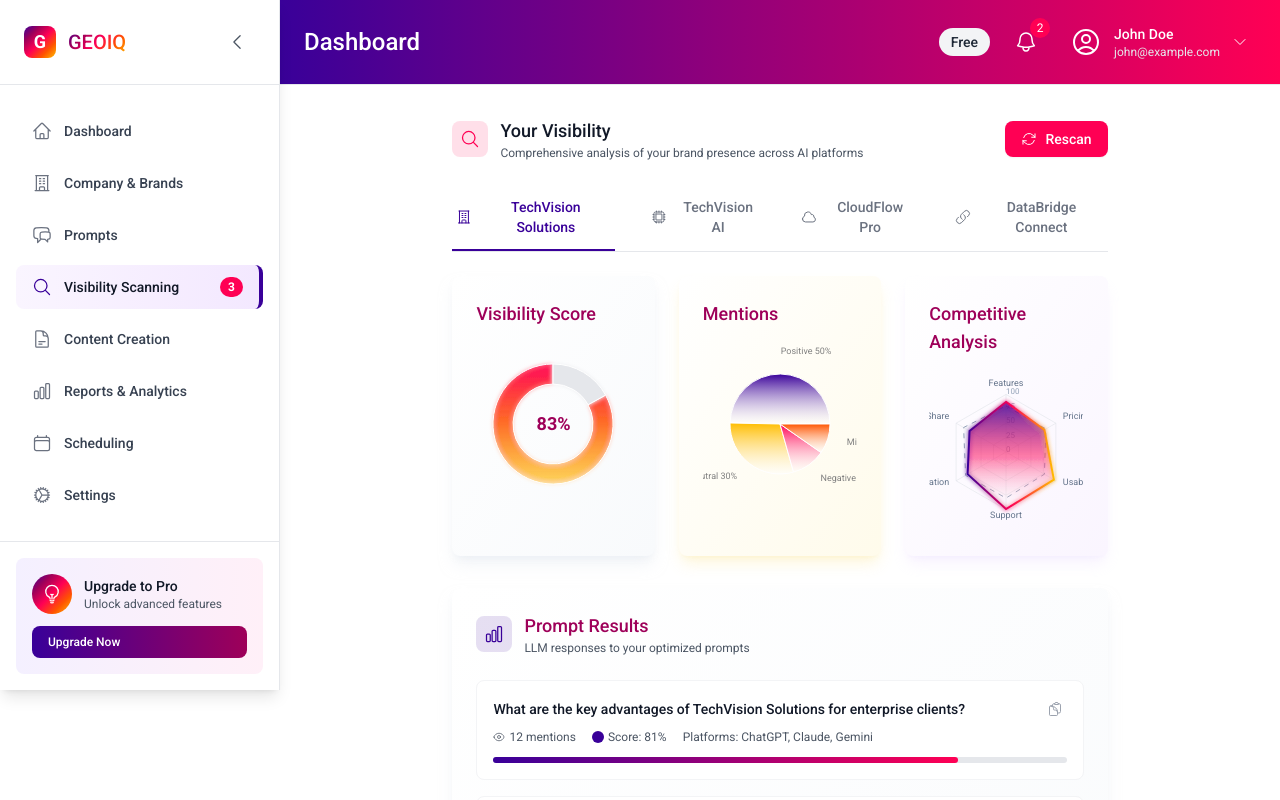
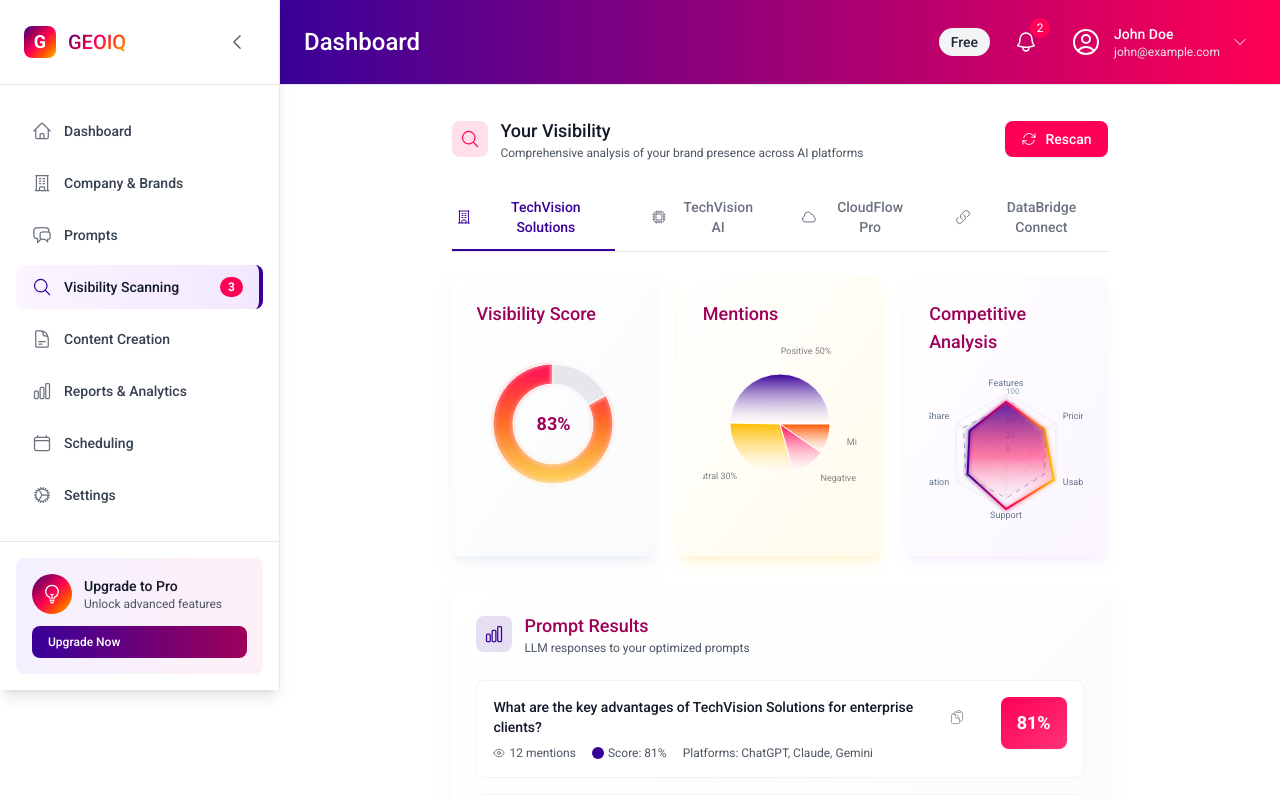
Before and after one commit to johanferguson/GEOIQ.UI, a Next.js app in the folder geoiq-ui/: page /scan in a window 1280 px wide. Shown: the top 800 px of the page. Built offline with nearby package versions, Linux system fonts and the light colour scheme.

Commit message:
feat: Add percentage score cards to prompt results with rescan button styling

```diff
--- a/geoiq-ui/src/app/scan/page.tsx
+++ b/geoiq-ui/src/app/scan/page.tsx
@@ -528,7 +528,7 @@ export default function VisibilityScanningPage() {
                           onClick={() => togglePromptExpansion(result.id)}
                         >
                           <div className="flex items-start justify-between">
-                            <div className="flex-1">
+                            <div className="flex-1 pr-4">
                               <div className="flex items-center space-x-3 mb-2">
                                 <p className="text-sm font-medium text-gray-900 font-roboto flex-1">
                                   {result.prompt}
@@ -567,22 +567,16 @@ export default function VisibilityScanningPage() {
                                 </div>
                               </div>
                             </div>
-                          </div>
 
-                          {/* Progress bar with gradient */}
-                          <div className="mt-3">
-                            <div className="w-full bg-gray-200 rounded-full h-1.5">
-                              <div
-                                className="h-1.5 rounded-full transition-all duration-300"
-                                style={{
-                                  width: `${result.score}%`,
-                                  background: result.sentiment === 'positive'
-                                    ? 'linear-gradient(90deg, #390099 0%, #FF0054 100%)'
-                                    : result.sentiment === 'negative'
-                                    ? 'linear-gradient(90deg, #FF0054 0%, #FF5400 100%)'
-                                    : 'linear-gradient(90deg, #FFBD00 0%, #FF5400 100%)'
-                                }}
-                              ></div>
+                            {/* Score Card */}
+                            <div className="flex-shrink-0 ml-4">
+                              <div className="bg-gradient-to-br from-[#FF0054] to-[#FF0054]/80 text-white px-4 py-3 rounded-lg shadow-sm">
+                                <div className="text-center">
+                                  <div className="text-lg font-bold font-roboto">
+                                    {result.score}%
+                                  </div>
+                                </div>
+                              </div>
                             </div>
                           </div>
                         </div>
```
